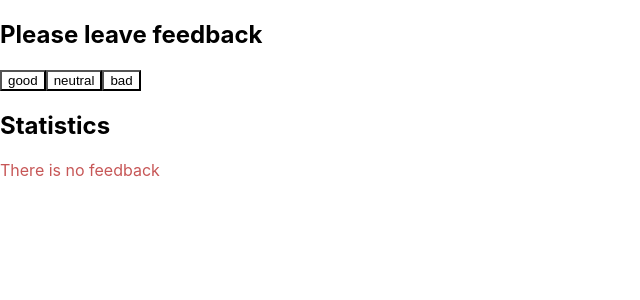
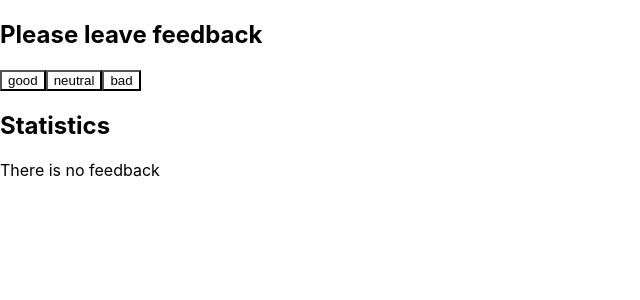
Before and after one commit to DyshliukAnna/goit-react-hw-02-feedback, a React (Create React App) app: page / in a window 1280 px wide. Shown: the top 300 px of the page, without its empty margins (0-640 px from the left). Built offline with nearby package versions, Linux system fonts and the light colour scheme.

Commit message:
Update DescriptionMessage.module.css

```diff
--- a/src/components/DescriptionMessage/DescriptionMessage.module.css
+++ b/src/components/DescriptionMessage/DescriptionMessage.module.css
@@ -1,3 +1,3 @@
 .descriptionMessage {
-  color: #c75757;
+  color: #000;
 }
```
